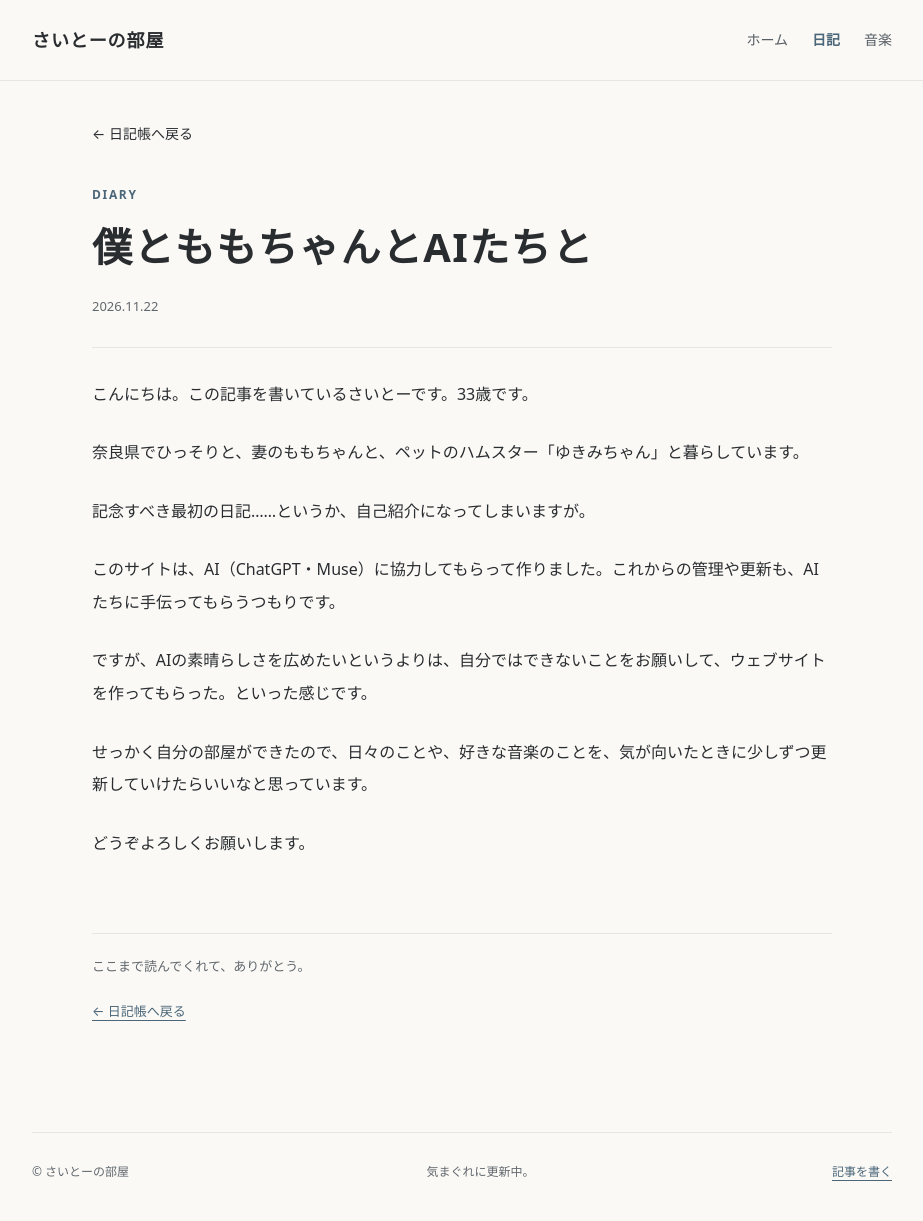
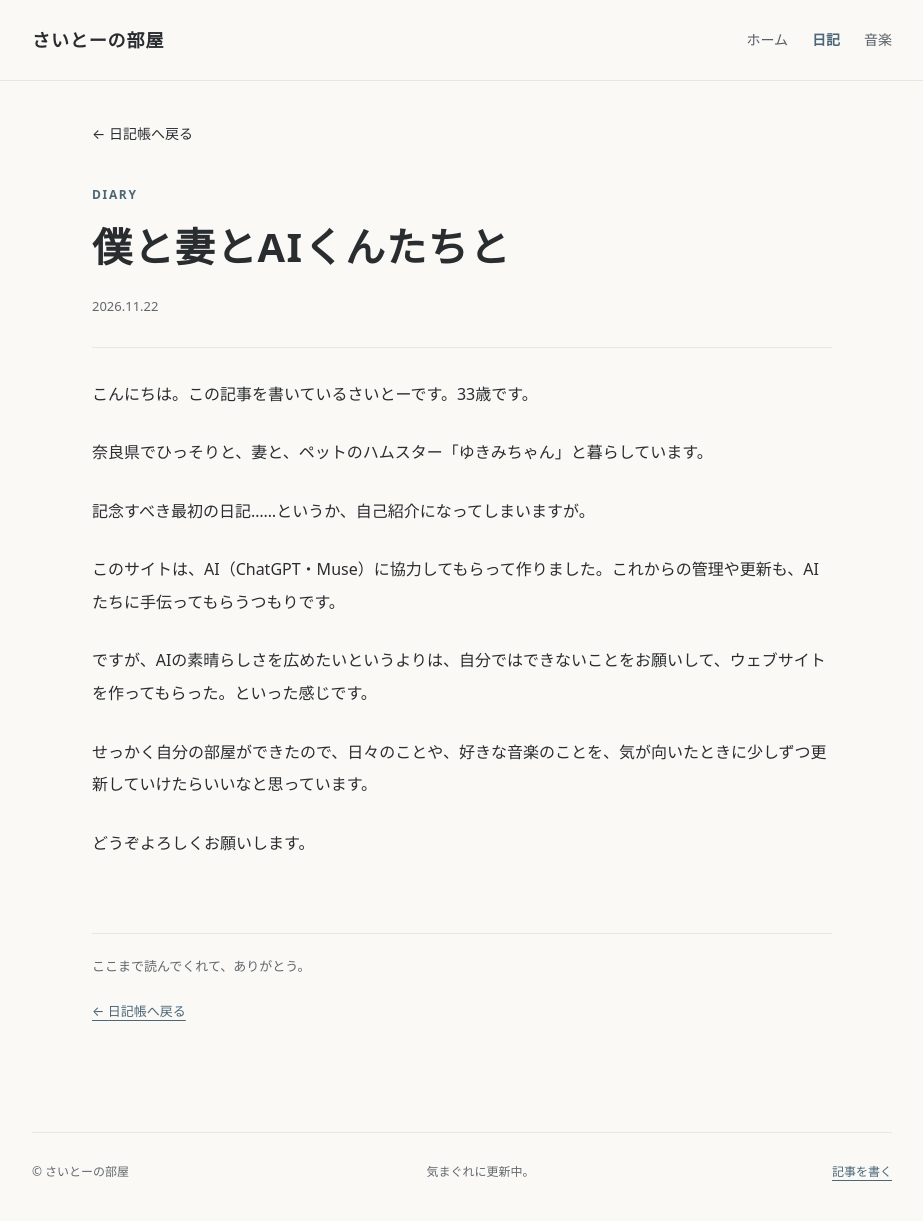
Before and after one commit to kuukiyomeyo/saito-room, a Jekyll site: the page built from _posts/diary/2026-11-22-boku-to-momo-to-ai.md, in a window 1280 px wide. Shown: the whole page, without its empty margins (178-1101 px from the left). Built offline with Jekyll 4.4.1, drawn with Linux system fonts in a browser that asks for light colours.

Commit message:
Update _posts/diary/2026-11-22-boku-to-momo-to-ai.md (via Pages CMS)

```diff
--- a/_posts/diary/2026-11-22-boku-to-momo-to-ai.md
+++ b/_posts/diary/2026-11-22-boku-to-momo-to-ai.md
@@ -1,14 +1,16 @@
 ---
-title: "僕とももちゃんとAIたちと"
+title: 僕と妻とAIくんたちと
 date: 2026-11-22 00:00:00 +0900
 section: diary
-categories: [diary]
-description: "妻のももちゃんとハムスターのゆきみちゃん、そしてAIたちと始める最初の日記。"
+categories:
+  - diary
+description: 妻とハムスターのゆきみちゃん、そしてAIくんたちと始める最初の日記。
+entry_id: 47f4dda8-7b03-44d5-9753-64735b454d6d
+category: diary
 ---
-
 こんにちは。この記事を書いているさいとーです。33歳です。
 
-奈良県でひっそりと、妻のももちゃんと、ペットのハムスター「ゆきみちゃん」と暮らしています。
+奈良県でひっそりと、妻と、ペットのハムスター「ゆきみちゃん」と暮らしています。
 
 記念すべき最初の日記……というか、自己紹介になってしまいますが。
 
```
